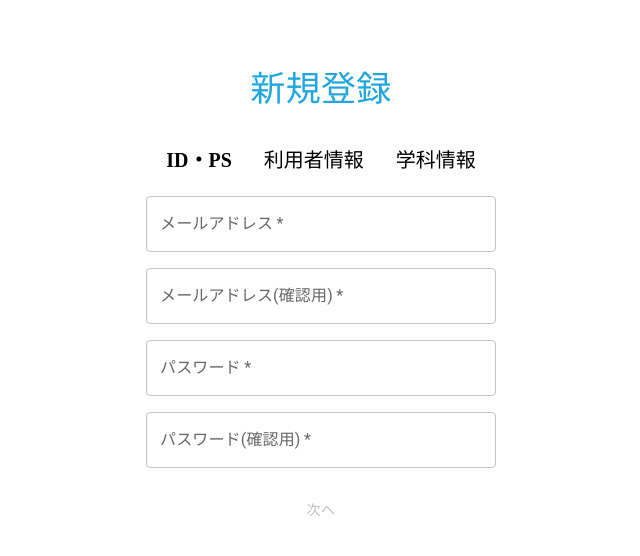
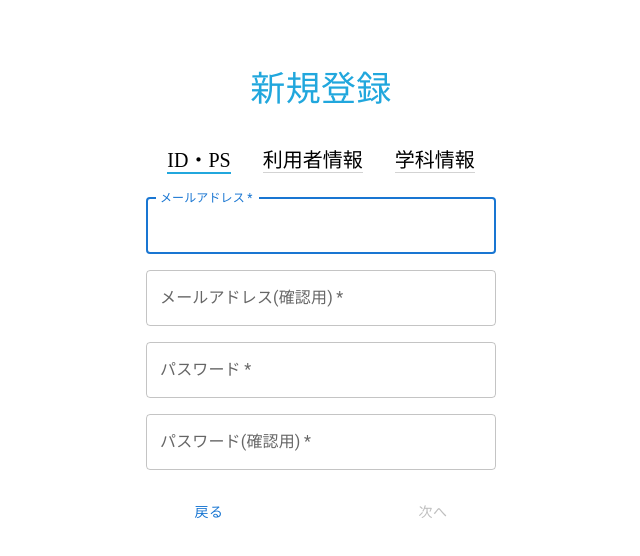
Before and after one commit to hayatosuzuki3228/CVAISotuken, a React (Vite) app: page /addstudent in a window 1280 px wide. Shown: the top 556 px of the page, without its empty margins (319-959 px from the left). Built offline with nearby package versions, Linux system fonts and the light colour scheme.

Commit message:
新規登録画面デザイン微調整

```diff
--- a/src/Page/NewUser/Data.jsx
+++ b/src/Page/NewUser/Data.jsx
@@ -64,6 +64,23 @@ export const options = [
   { title: "ITサービスマネージャ", id: 11 },
   { title: "システム監査技術者", id: 12 },
   { title: "情報処理安全確保支援士", id: 13 },
+  { title: "普通自動車第一種運転免許", id: 14 },
+  { title: "普通自動車第一種運転免許（AT限定）", id: 15 },
+  { title: "日商簿記3級", id: 16 },
+  { title: "日商簿記2級", id: 17 },
+  { title: "日商簿記1級", id: 18 },
+  { title: "ORACLE MASTER Bronze DBA", id: 19 },
+  { title: "ORACLE MASTER Silver DBA", id: 20 },
+  { title: "ORACLE MASTER Gold DBA", id: 21 },
+  { title: "ORACLE MASTER Platinum DBA", id: 22 },
+  { title: "ORACLE MASTER Silver SQL", id: 23 },
+  { title: "LinuCレベル1", id: 24 },
+  { title: "LinuCレベル2", id: 25 },
+  { title: "LinuCレベル3", id: 26 },
+  { title: "LinuCシステムアーキテクト", id: 27 },
+  { title: "Oracle Certified Java Programmer, Bronze SE", id: 28 },
+  { title: "Oracle Certified Java Programmer, Silver SE 11", id: 29 },
+  { title: "Oracle Certified Java Programmer, Gold SE 11", id: 30 },
 ]; //id0で選択できないようにできる
 //学科
 export const selectBox = [
--- a/src/Page/NewUser/addstudent.jsx
+++ b/src/Page/NewUser/addstudent.jsx
@@ -60,6 +60,9 @@ export function Addstudent() {
         passRegex.test(pass) ? setMessage("無効なメールアドレスです") : "";
       }
     }
+  };
+  const onClick1 = () => {
+    return navigate("/LoginPage");
   };
 
   const isDifferent = email !== remail;
@@ -137,11 +140,15 @@ export function Addstudent() {
           justifyContent="center"
           alignItems="center"
         >
-          <Box fontSize={20}>
-            <strong>ID・PS </strong>
+          <Box fontSize={20} sx={{ borderBottom: "2px solid #21a7dd" }}>
+            ID・PS
           </Box>
-          <Box fontSize={20}>利用者情報</Box>
-          <Box fontSize={20}>学科情報</Box>
+          <Box fontSize={20} sx={{ borderBottom: "1px solid #D3D3D3" }}>
+            利用者情報
+          </Box>
+          <Box fontSize={20} sx={{ borderBottom: "1px solid #D3D3D3" }}>
+            学科情報
+          </Box>
         </Stack>
         <Stack justifyContent="center" alignItems="center" padding={1}>
           <Box width={350}>
@@ -150,6 +157,7 @@ export function Addstudent() {
               <TextField
                 fullWidth
                 required
+                autoFocus
                 label="メールアドレス"
                 variant="outlined"
                 value={email}
@@ -238,7 +246,10 @@ export function Addstudent() {
         </Stack>
       </Box>
       <Stack direction="row" spacing={20} justifyContent="center">
-        <Box>
+        <Box textAlign="left">
+          <Button onClick={onClick1}>戻る</Button>
+        </Box>
+        <Box textAlign="right">
           <Button
             variant="text"
             color="primary"
--- a/src/Page/NewUser/addstudentgakka.jsx
+++ b/src/Page/NewUser/addstudentgakka.jsx
@@ -80,10 +80,14 @@ export function Addstudentgakka() {
           justifyContent="center"
           alignItems="center"
         >
-          <Box fontSize={20}>ID・PS</Box>
-          <Box fontSize={20}>利用者情報</Box>
-          <Box fontSize={20}>
-            <strong>学科情報</strong>
+          <Box fontSize={20} sx={{ borderBottom: "1px solid #D3D3D3" }}>
+            ID・PS
+          </Box>
+          <Box fontSize={20} sx={{ borderBottom: "1px solid #D3D3D3" }}>
+            利用者情報
+          </Box>
+          <Box fontSize={20} sx={{ borderBottom: "2px solid #21a7dd" }}>
+            学科情報
           </Box>
         </Stack>
         <Stack justifyContent="center" alignItems="center" padding={1}>
@@ -91,6 +95,7 @@ export function Addstudentgakka() {
             <p></p>
             <TextField
               required
+              autoFocus
               id={selectBox}
               label="学科名"
               value={gakka}
--- a/src/Page/NewUser/addstudentkakunin.jsx
+++ b/src/Page/NewUser/addstudentkakunin.jsx
@@ -40,7 +40,7 @@ export function Addstudentkakunin() {
   };
 
   const onClick1 = () => {
-    navigate("/", {
+    navigate("/LoginPage", {
       state: {
         email,
         pass,
--- a/src/Page/NewUser/addstudentuser.jsx
+++ b/src/Page/NewUser/addstudentuser.jsx
@@ -146,11 +146,15 @@ export function Addstudentuser() {
           justifyContent="center"
           alignItems="center"
         >
-          <Box fontSize={20}>ID・PS</Box>
-          <Box fontSize={20}>
-            <strong>利用者情報</strong>
+          <Box fontSize={20} sx={{ borderBottom: "1px solid #D3D3D3" }}>
+            ID・PS
           </Box>
-          <Box fontSize={20}>学科情報</Box>
+          <Box fontSize={20} sx={{ borderBottom: "2px solid #21a7dd" }}>
+            利用者情報
+          </Box>
+          <Box fontSize={20} sx={{ borderBottom: "1px solid #D3D3D3" }}>
+            学科情報
+          </Box>
         </Stack>
         <Stack justifyContent="center" alignItems="center" padding={1}>
           <Box width={310}>
@@ -159,6 +163,7 @@ export function Addstudentuser() {
               <TextField
                 fullWidth
                 required
+                autoFocus
                 label="氏名"
                 variant="outlined"
                 value={namae}
```
